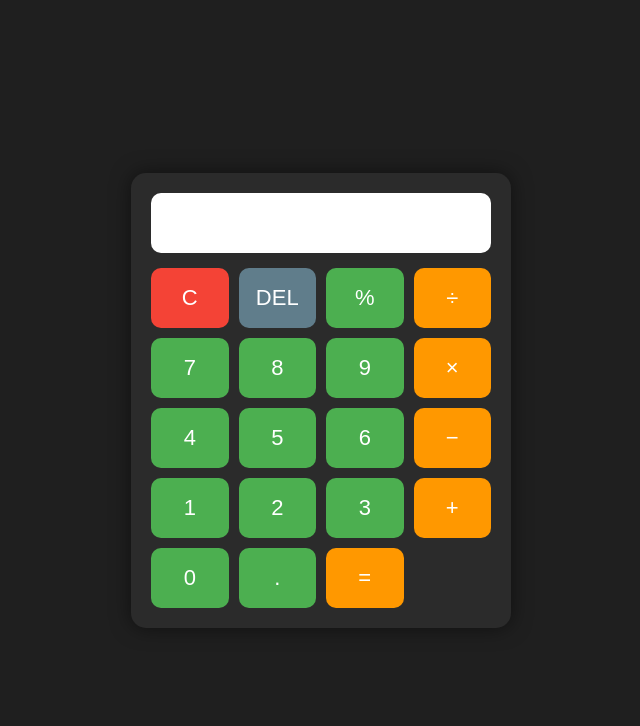
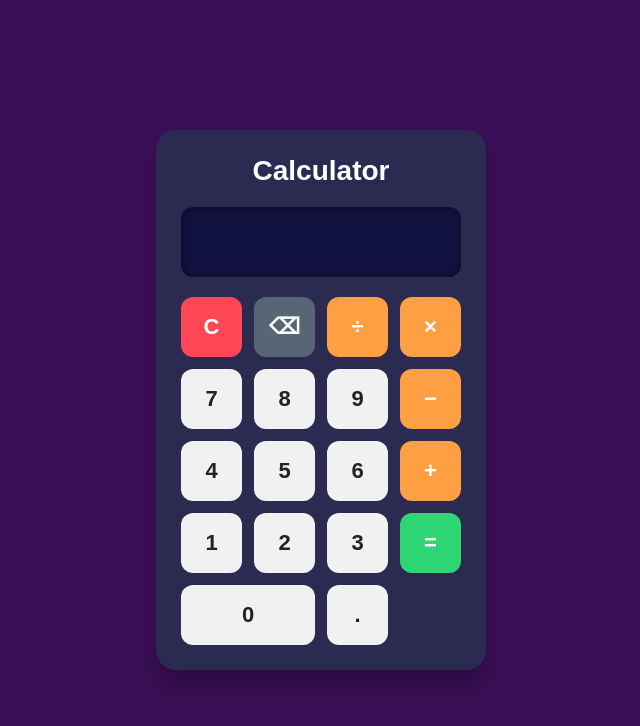
Before and after one commit to aniket-hash121/CodeAlpha_-Calculator, a plain HTML site: page index.html in a window 1280 px wide. Shown: the whole page, without its empty margins (319-959 px from the left). Drawn offline with Linux system fonts and the light colour scheme.

Commit message:
some changes

```diff
--- a/index.html
+++ b/index.html
@@ -1,41 +1,47 @@
 <!DOCTYPE html>
 <html lang="en">
+
 <head>
     <meta charset="UTF-8">
-    <title>Calculator</title>
+    <meta name="viewport" content="width=device-width, initial-scale=1.0">
+
+    <title>Simple Calculator</title>
+
     <link rel="stylesheet" href="style.css">
 </head>
+
 <body>
 
     <div class="calculator">
+
+        <h2>Calculator</h2>
 
         <input type="text" id="display" readonly>
 
         <div class="buttons">
 
-        <button onclick="clearDisplay()">C</button>
-        <button onclick="deleteLast()">DEL</button>
-        <button onclick="appendValue('%')">%</button>
-        <button onclick="appendValue('/')">÷</button>
+            <button class="clear" onclick="clearDisplay()">C</button>
+            <button class="delete" onclick="deleteLast()">⌫</button>
+            <button class="operator" onclick="appendValue('/')">÷</button>
+            <button class="operator" onclick="appendValue('*')">×</button>
 
             <button onclick="appendValue('7')">7</button>
             <button onclick="appendValue('8')">8</button>
             <button onclick="appendValue('9')">9</button>
-        <button onclick="appendValue('*')">×</button>
+            <button class="operator" onclick="appendValue('-')">−</button>
 
             <button onclick="appendValue('4')">4</button>
             <button onclick="appendValue('5')">5</button>
             <button onclick="appendValue('6')">6</button>
-        <button onclick="appendValue('-')">−</button>
+            <button class="operator" onclick="appendValue('+')">+</button>
 
             <button onclick="appendValue('1')">1</button>
             <button onclick="appendValue('2')">2</button>
             <button onclick="appendValue('3')">3</button>
-        <button onclick="appendValue('+')">+</button>
+            <button class="equal" onclick="calculate()">=</button>
 
-        <button onclick="appendValue('0')">0</button>
+            <button class="zero" onclick="appendValue('0')">0</button>
             <button onclick="appendValue('.')">.</button>
-        <button onclick="calculate()">=</button>
 
         </div>
 
@@ -44,4 +50,5 @@
     <script src="script.js"></script>
 
 </body>
+
 </html>
--- a/script.js
+++ b/script.js
@@ -1,63 +1,110 @@
 let display = document.getElementById("display");
 
-function appendValue(value){
-    display.value += value;
-}
+let firstNumber = "";
+let secondNumber = "";
+let operator = "";
 
-function clearDisplay(){
-    display.value = "";
-}
+function appendValue(value) {
 
-function deleteLast(){
-    display.value = display.value.slice(0,-1);
-}
 
-function calculate(){
+    if (
+        value == "+" ||
+        value == "-" ||
+        value == "*" ||
+        value == "/"
+    ) {
 
-    try{
+        firstNumber = display.value;
 
-        if(display.value==""){
-            return;
+        operator = value;
+
+
+        display.value = firstNumber + " " + operator + " ";
+
+    }
+
+    else {
+
+        // If operator has been selected
+        if (operator != "") {
+
+            // Get only the second number
+            secondNumber = display.value
+                .replace(firstNumber + " " + operator + " ", "");
+
+            display.value += value;
+
         }
 
-        display.value = eval(display.value);
+        else {
+
+            display.value += value;
+
+        }
 
     }
-    catch{
-        display.value="Error";
-    }
-
 }
 
 
-// Keyboard Support
+function calculate() {
 
-document.addEventListener("keydown",function(event){
+    // Get second number
+    secondNumber = display.value
+        .replace(firstNumber + " " + operator + " ", "");
 
-    const key = event.key;
+    let num1 = Number(firstNumber);
+    let num2 = Number(secondNumber);
 
-    if((key>='0' && key<='9') ||
-       key==='+' ||
-       key==='-' ||
-       key==='*' ||
-       key==='/' ||
-       key==='.' ||
-       key==='%'){
+    let result;
 
-        appendValue(key);
+
+    if (operator == "+") {
+
+        result = num1 + num2;
+
     }
 
-    else if(key==="Enter"){
-        event.preventDefault();
-        calculate();
+    else if (operator == "-") {
+
+        result = num1 - num2;
+
     }
 
-    else if(key==="Backspace"){
-        deleteLast();
+    else if (operator == "*") {
+
+        result = num1 * num2;
+
     }
 
-    else if(key==="Escape"){
-        clearDisplay();
+    else if (operator == "/") {
+
+        result = num1 / num2;
+
     }
 
-});
+
+    display.value = result;
+
+    firstNumber = "";
+    secondNumber = "";
+    operator = "";
+}
+
+
+function clearDisplay() {
+
+    display.value = "";
+
+    firstNumber = "";
+
+    secondNumber = "";
+
+    operator = "";
+}
+
+
+function deleteLast() {
+
+    display.value = display.value.slice(0, -1);
+
+}
--- a/style.css
+++ b/style.css
@@ -1,73 +1,183 @@
-body{
-    margin:0;
-    padding:0;
-    display:flex;
-    justify-content:center;
-    align-items:center;
-    height:100vh;
-    background:#1f1f1f;
-    font-family:Arial, sans-serif;
+* {
+    box-sizing: border-box;
+    margin: 0;
+    padding: 0;
 }
 
-.calculator{
-    width:340px;
-    background:#2b2b2b;
-    padding:20px;
-    border-radius:15px;
-    box-shadow:0 0 20px rgba(0,0,0,0.5);
+body {
+    height: 100vh;
+
+    display: flex;
+    justify-content: center;
+    align-items: center;
+
+    font-family: Arial, sans-serif;
+
+   background-color: #3b0f58;
 }
 
-#display{
-    width:100%;
-    height:60px;
-    font-size:28px;
-    text-align:right;
-    border:none;
-    outline:none;
-    border-radius:10px;
-    margin-bottom:15px;
-    padding-right:10px;
-    background:#fff;
-    box-sizing:border-box;
+
+
+
+.calculator {
+    width: 330px;
+
+    padding: 25px;
+
+    background-color: #2b2b52;
+
+    border-radius: 20px;
+
+    box-shadow:
+        0 15px 30px rgba(0, 0, 0, 0.3);
+
 }
 
-.buttons{
-    display:grid;
-    grid-template-columns:repeat(4,1fr);
-    gap:10px;
+
+
+
+h2 {
+    text-align: center;
+
+    color: white;
+
+    margin-bottom: 20px;
+
+    font-size: 28px;
 }
 
-button{
-    height:60px;
-    font-size:22px;
-    border:none;
-    border-radius:10px;
-    cursor:pointer;
-    background:#4caf50;
-    color:white;
-    transition:0.3s;
+
+
+#display {
+    width: 100%;
+
+    height: 70px;
+
+    margin-bottom: 20px;
+
+    padding: 10px 15px;
+
+    font-size: 30px;
+
+    text-align: right;
+
+    color: white;
+
+    background-color: #121240;
+
+    border: none;
+
+    border-radius: 12px;
+
+    outline: none;
+
+    box-shadow:
+        inset 0 0 8px rgba(0, 0, 0, 0.5);
 }
 
-button:hover{
-    background:#45a049;
+
+
+
+.buttons {
+    display: grid;
+
+    grid-template-columns: repeat(4, 1fr);
+
+    gap: 12px;
 }
 
-button:active{
-    transform:scale(0.95);
+
+
+
+button {
+    height: 60px;
+
+    border: none;
+
+    border-radius: 12px;
+
+    font-size: 22px;
+
+    font-weight: bold;
+
+    cursor: pointer;
+
+    color: #222;
+
+    background-color: #f1f1f1;
+
+    transition: 0.2s;
 }
 
-button:nth-child(4),
-button:nth-child(8),
-button:nth-child(12),
-button:nth-child(16),
-button:nth-child(19){
-    background:#ff9800;
+
+
+button:hover {
+    transform: translateY(-3px);
+
+    background-color: #ffffff;
+
+    box-shadow:
+        0 5px 10px rgba(0, 0, 0, 0.2);
 }
 
-button:nth-child(1){
-    background:#f44336;
+
+
+button:active {
+    transform: scale(0.95);
 }
 
-button:nth-child(2){
-    background:#607d8b;
+
+
+.operator {
+    background-color: #ff9f43;
+
+    color: white;
 }
+
+.operator:hover {
+    background-color: #ffb45f;
+}
+
+
+
+
+.clear {
+    background-color: #ff4757;
+
+    color: white;
+}
+
+.clear:hover {
+    background-color: #ff6b78;
+}
+
+
+
+.delete {
+    background-color: #576574;
+
+    color: white;
+}
+
+.delete:hover {
+    background-color: #718093;
+}
+
+
+
+
+.equal {
+    background-color: #2ed573;
+
+    color: white;
+}
+
+.equal:hover {
+    background-color: #55e68a;
+}
+
+
+
+.zero {
+    grid-column: span 2;
+}
```
Lines whose indentation alone changed are shown as unchanged.
